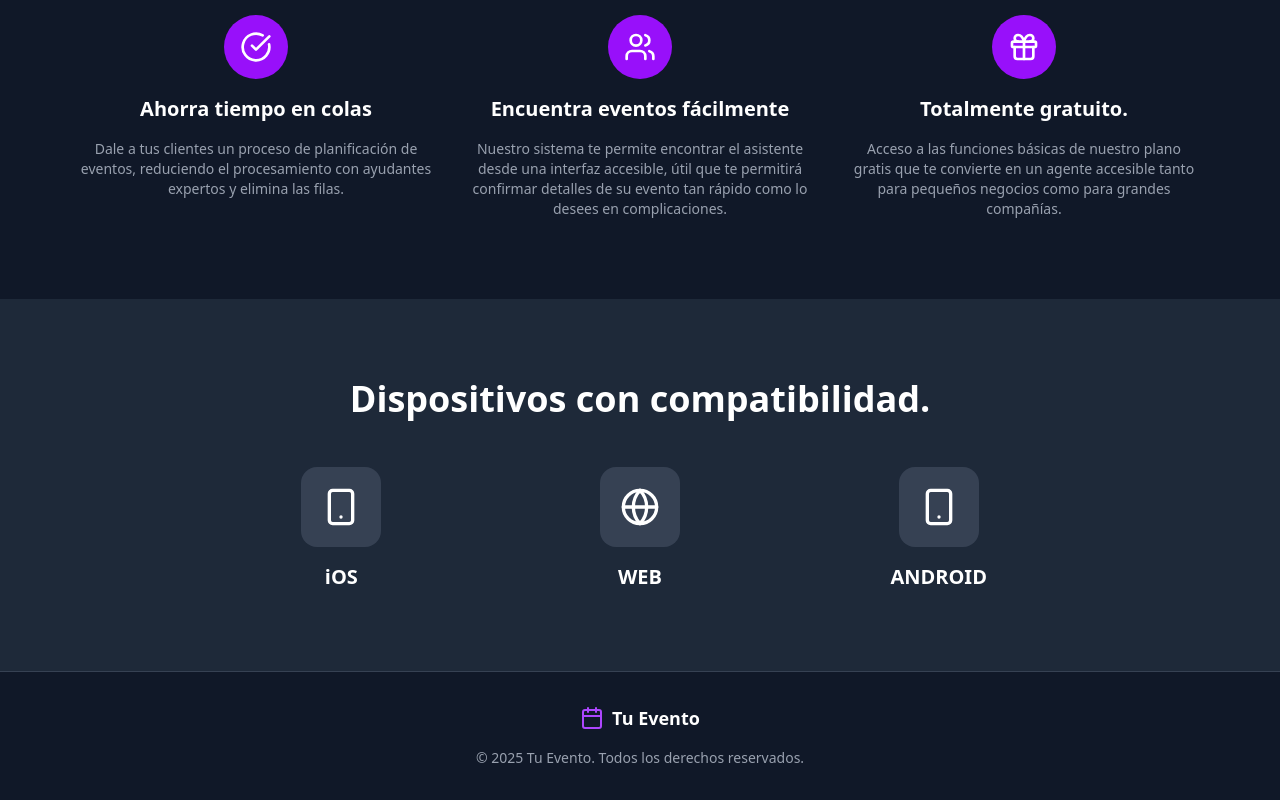
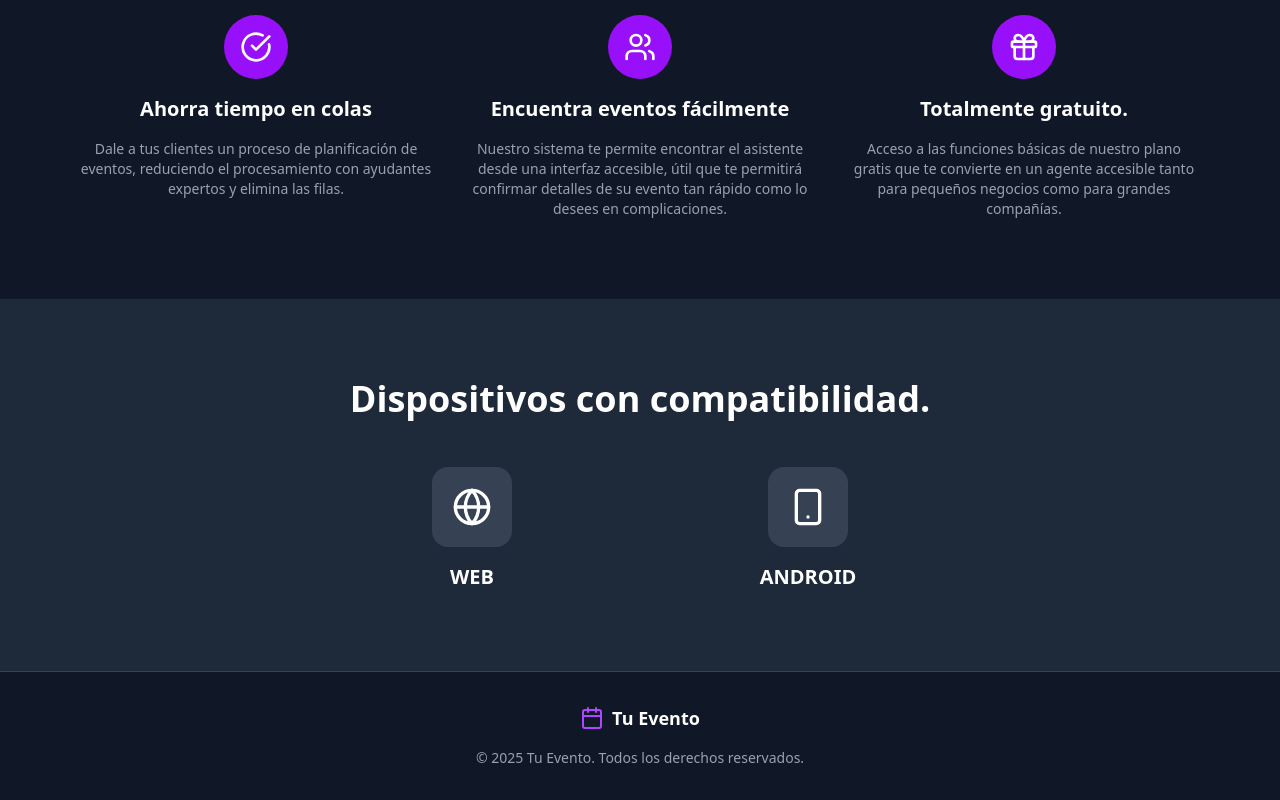
Before and after one commit to lozano2303/tu-evento, a React (Vite) app in the folder TuEventoFrontend (Web)/: page / in a window 1280 px wide. Shown: the part 1892-2692 px from the top of the page. Built offline with nearby package versions, Linux system fonts and the light colour scheme.

Commit message:
style: update compatibility section on landing page

```diff
--- a/TuEventoFrontend (Web)/src/components/views/ladingPage.jsx
+++ b/TuEventoFrontend (Web)/src/components/views/ladingPage.jsx
@@ -240,19 +240,12 @@ export default function LadingPage() {
 
       {/* Compatibility Section */}
       <section className="py-20 bg-gray-800">
-        <div className="max-w-4xl mx-auto px-4 text-center">
+        <div className="max-w-2xl mx-auto px-4 text-center">
           <h2 className="text-3xl md:text-4xl font-bold mb-12">
             Dispositivos con compatibilidad.
           </h2>
 
-          <div className="grid grid-cols-1 md:grid-cols-3 gap-8">
-            <div className="space-y-4">
-              <div className="w-20 h-20 bg-gray-700 rounded-2xl flex items-center justify-center mx-auto">
-                <Smartphone className="w-10 h-10 text-white" />
-              </div>
-              <h3 className="text-xl font-semibold">iOS</h3>
-            </div>
-
+          <div className="grid grid-cols-1 md:grid-cols-2 gap-8 justify-items-center">
             <div className="space-y-4">
               <div className="w-20 h-20 bg-gray-700 rounded-2xl flex items-center justify-center mx-auto">
                 <Globe className="w-10 h-10 text-white" />
```
